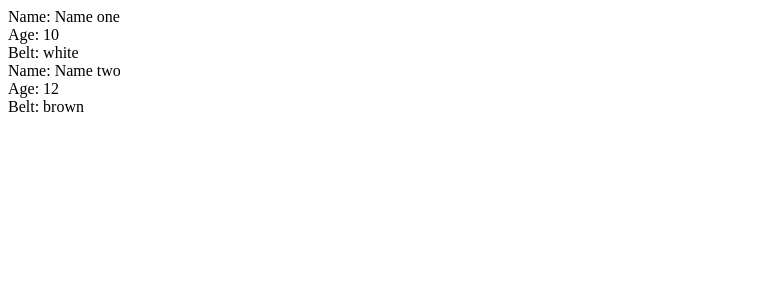
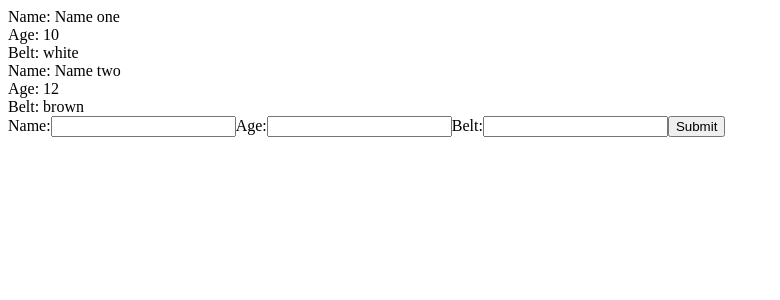
Before and after one commit to LucasBKing/react_basics, a React (Create React App) app: page / in a window 1280 px wide. Shown: the top 300 px of the page, without its empty margins (0-780 px from the left). Built offline with nearby package versions, Linux system fonts and the light colour scheme.

Commit message:
adding new component to create new users

```diff
--- /dev/null
+++ b/src/AddNinja.js
@@ -0,0 +1,41 @@
+import React, { Component } from 'react';
+
+class AddNinja extends Component {
+    state = {
+        name: null,
+        age: null,
+        belt: null
+    }
+
+    handleChange = (e) => {
+        //console.log(e);
+
+        this.setState({
+            [e.target.id]: e.target.value
+        });
+    }
+
+    handleSubmit = (e) => {
+        e.preventDefault();
+        console.log(this.state)
+
+    }
+
+    render() {
+        return (
+            <div>
+                <form onSubmit={ this.handleSubmit }>
+                    <label htmlFor="name">Name:</label>
+                    <input type="text" id="name" onChange={ this.handleChange } />
+                    <label htmlFor="age">Age:</label>
+                    <input type="text" id="age" onChange={ this.handleChange } />
+                    <label htmlFor="belt">Belt:</label>
+                    <input type="text" id="belt" onChange={ this.handleChange } />
+                    <button>Submit</button>
+                </form>
+            </div>
+        )
+    }
+}
+
+export default AddNinja;
--- a/src/App.js
+++ b/src/App.js
@@ -1,5 +1,6 @@
 import React, { Component } from 'react';
 import Ninjas from './Ninja'
+import AddNinja from './AddNinja'
 
 class App extends Component {
   state = {
@@ -14,6 +15,7 @@
     return (
       <div className="App">
         <Ninjas ninjas={this.state.ninjas}/>
+        <AddNinja />
       </div>
     );
   }
```
